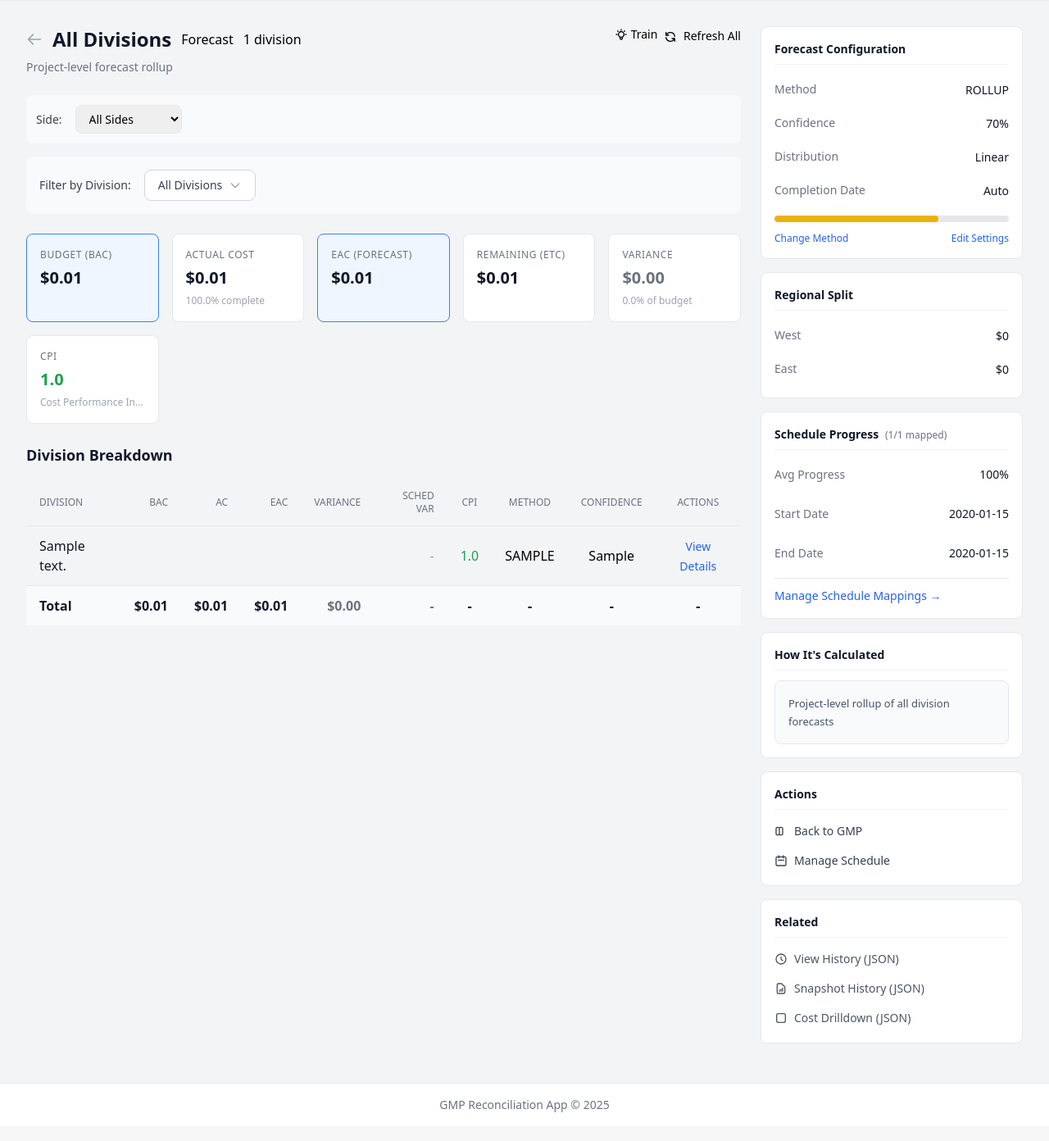
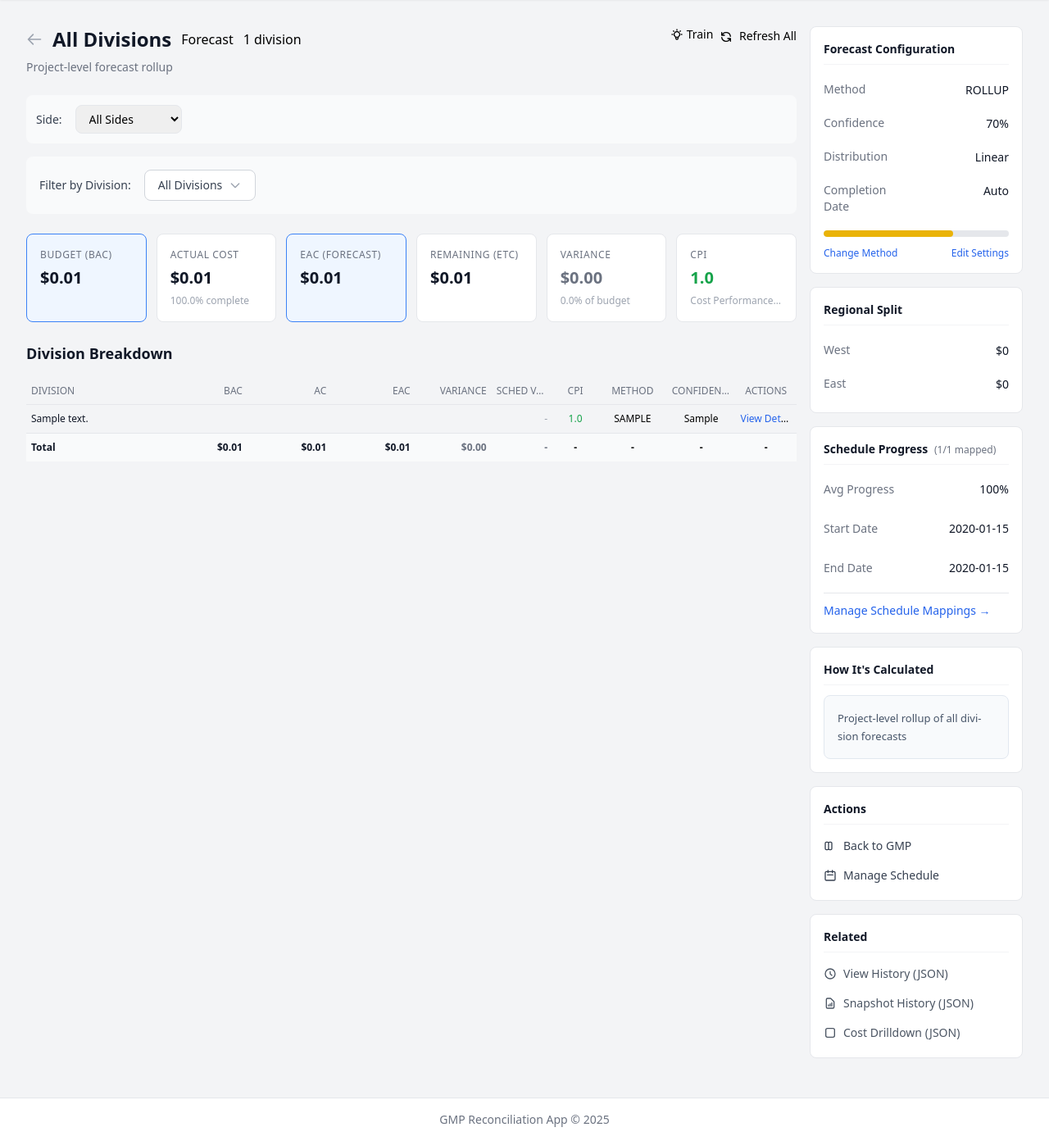
Before and after one commit to leogalvao/gmp-recon-app, a FastAPI app: page /forecast in a window 1280 px wide. Shown: the part 64-1456 px from the top of the page at 82% size. Before the commit the page ends 1421 px from the top, so only its background shows below. Run offline with FastAPI, Linux system fonts and the light colour scheme; tables that the repository leaves empty hold one stand-in row (values such as "Sample post"); some libraries are stand-ins or nearby versions.

Commit message:
fix: Adjust Forecast tab layout to eliminate horizontal scrolling
- Change main grid layout from fixed 320px sidebar to flexible 280px (260px at 1400px)
- Use minmax(0, 1fr) for main content to prevent overflow
- Reduce sidebar width constraints to allow flexible sizing
- Add responsive division breakdown table with fixed column widths
- Use table-layout: fixed with percentage-based column widths
- Reduce cell padding and font sizes for compactness
- Add responsive breakpoints at 1400px for smaller screens
- Add overflow containment rules for cards and main content area
- Optimize metric grid with smaller minimum width (140px vs 160px)
- Update period table with responsive font sizing

```diff
--- a/app/templates/forecast.html
+++ b/app/templates/forecast.html
@@ -8,9 +8,17 @@
     /* Layout */
     .forecast-layout {
         display: grid;
-        grid-template-columns: 1fr 320px;
-        gap: 1.5rem;
+        grid-template-columns: minmax(0, 1fr) 280px;
+        gap: 1rem;
         align-items: start;
+        max-width: 100%;
+        overflow: hidden;
+    }
+
+    @media (max-width: 1400px) {
+        .forecast-layout {
+            grid-template-columns: minmax(0, 1fr) 260px;
+        }
     }
 
     @media (max-width: 1200px) {
@@ -25,8 +33,8 @@
     /* Metric cards */
     .metric-grid {
         display: grid;
-        grid-template-columns: repeat(auto-fit, minmax(160px, 1fr));
-        gap: 1rem;
+        grid-template-columns: repeat(auto-fit, minmax(140px, 1fr));
+        gap: 0.75rem;
     }
 
     .metric-card {
@@ -303,14 +311,118 @@
     }
 
     .forecast-sidebar {
-        min-width: 280px;
-        max-width: 360px;
+        min-width: 0;
+        max-width: 100%;
+        width: 100%;
+    }
+
+    /* Division breakdown table - responsive */
+    .division-table-container {
+        width: 100%;
+        overflow-x: visible;
+    }
+
+    .division-table {
+        width: 100%;
+        table-layout: fixed;
+        border-collapse: collapse;
+        font-size: 0.8125rem;
+    }
+
+    .division-table th,
+    .division-table td {
+        padding: 0.625rem 0.5rem;
+        white-space: nowrap;
+        overflow: hidden;
+        text-overflow: ellipsis;
+    }
+
+    .division-table th:first-child,
+    .division-table td:first-child {
+        width: 18%;
+        min-width: 120px;
+        white-space: normal;
+        word-wrap: break-word;
+    }
+
+    .division-table th:nth-child(2),
+    .division-table td:nth-child(2),
+    .division-table th:nth-child(3),
+    .division-table td:nth-child(3),
+    .division-table th:nth-child(4),
+    .division-table td:nth-child(4) {
+        width: 11%;
+    }
+
+    .division-table th:nth-child(5),
+    .division-table td:nth-child(5) {
+        width: 10%;
+    }
+
+    .division-table th:nth-child(6),
+    .division-table td:nth-child(6) {
+        width: 8%;
+    }
+
+    .division-table th:nth-child(7),
+    .division-table td:nth-child(7) {
+        width: 6%;
+    }
+
+    .division-table th:nth-child(8),
+    .division-table td:nth-child(8),
+    .division-table th:nth-child(9),
+    .division-table td:nth-child(9) {
+        width: 9%;
+    }
+
+    .division-table th:nth-child(10),
+    .division-table td:nth-child(10) {
+        width: 8%;
+    }
+
+    @media (max-width: 1400px) {
+        .division-table {
+            font-size: 0.75rem;
+        }
+        .division-table th,
+        .division-table td {
+            padding: 0.5rem 0.375rem;
+        }
+    }
+
+    /* Ensure cards don't overflow */
+    .card {
+        max-width: 100%;
+        overflow: hidden;
+    }
+
+    /* Main content area containment */
+    .forecast-layout > .space-y-6 {
+        min-width: 0;
+        max-width: 100%;
     }
 
     /* Period scroll container */
     .period-scroll {
         max-height: 500px;
         overflow-y: auto;
+    }
+
+    /* Period table responsive */
+    .period-table {
+        width: 100%;
+        font-size: 0.8125rem;
+    }
+
+    @media (max-width: 1400px) {
+        .period-table {
+            font-size: 0.75rem;
+        }
+        .period-table th,
+        .period-table td {
+            padding: 8px 8px;
+        }
     }
 
     /* Loading state */
@@ -704,33 +816,33 @@
         {% if is_project_view and forecast.divisions is defined and forecast.divisions %}
         <div class="card">
             <h2 class="text-lg font-semibold text-gray-900 mb-4">Division Breakdown</h2>
-            <div class="overflow-x-auto">
-                <table class="min-w-full">
+            <div class="division-table-container">
+                <table class="division-table">
                     <thead>
                         <tr class="border-b">
-                            <th class="text-left py-3 px-4 text-xs font-medium text-gray-500 uppercase">Division</th>
-                            <th class="text-right py-3 px-4 text-xs font-medium text-gray-500 uppercase">BAC</th>
-                            <th class="text-right py-3 px-4 text-xs font-medium text-gray-500 uppercase">AC</th>
-                            <th class="text-right py-3 px-4 text-xs font-medium text-gray-500 uppercase">EAC</th>
-                            <th class="text-right py-3 px-4 text-xs font-medium text-gray-500 uppercase">Variance</th>
-                            <th class="text-right py-3 px-4 text-xs font-medium text-gray-500 uppercase">Sched Var</th>
-                            <th class="text-center py-3 px-4 text-xs font-medium text-gray-500 uppercase">CPI</th>
-                            <th class="text-center py-3 px-4 text-xs font-medium text-gray-500 uppercase">Method</th>
-                            <th class="text-center py-3 px-4 text-xs font-medium text-gray-500 uppercase">Confidence</th>
-                            <th class="text-center py-3 px-4 text-xs font-medium text-gray-500 uppercase">Actions</th>
+                            <th class="text-left text-xs font-medium text-gray-500 uppercase">Division</th>
+                            <th class="text-right text-xs font-medium text-gray-500 uppercase">BAC</th>
+                            <th class="text-right text-xs font-medium text-gray-500 uppercase">AC</th>
+                            <th class="text-right text-xs font-medium text-gray-500 uppercase">EAC</th>
+                            <th class="text-right text-xs font-medium text-gray-500 uppercase">Variance</th>
+                            <th class="text-right text-xs font-medium text-gray-500 uppercase">Sched Var</th>
+                            <th class="text-center text-xs font-medium text-gray-500 uppercase">CPI</th>
+                            <th class="text-center text-xs font-medium text-gray-500 uppercase">Method</th>
+                            <th class="text-center text-xs font-medium text-gray-500 uppercase">Confidence</th>
+                            <th class="text-center text-xs font-medium text-gray-500 uppercase">Actions</th>
                         </tr>
                     </thead>
                     <tbody>
                         {% for div in forecast.divisions %}
                         <tr class="border-b hover:bg-gray-50">
-                            <td class="py-3 px-4 font-medium text-gray-900">{{ div.gmp_division }}</td>
-                            <td class="py-3 px-4 text-right text-gray-700">{{ div.bac_display }}</td>
-                            <td class="py-3 px-4 text-right text-gray-700">{{ div.ac_display }}</td>
-                            <td class="py-3 px-4 text-right text-gray-700">{{ div.eac_display }}</td>
-                            <td class="py-3 px-4 text-right {% if div.var_cents > 0 %}text-green-600{% elif div.var_cents < 0 %}text-red-600{% else %}text-gray-500{% endif %}">
+                            <td class="font-medium text-gray-900" title="{{ div.gmp_division }}">{{ div.gmp_division }}</td>
+                            <td class="text-right text-gray-700">{{ div.bac_display }}</td>
+                            <td class="text-right text-gray-700">{{ div.ac_display }}</td>
+                            <td class="text-right text-gray-700">{{ div.eac_display }}</td>
+                            <td class="text-right {% if div.var_cents > 0 %}text-green-600{% elif div.var_cents < 0 %}text-red-600{% else %}text-gray-500{% endif %}">
                                 {{ div.var_display }}
                             </td>
-                            <td class="py-3 px-4 text-right">
+                            <td class="text-right">
                                 {% if div.schedule_expected and div.schedule_expected > 0 %}
                                 <span class="cursor-pointer hover:underline {% if div.schedule_variance_status == 'over' %}text-red-600{% elif div.schedule_variance_status == 'under' %}text-green-600{% else %}text-gray-500{% endif %}"
                                       onclick="event.stopPropagation(); showScheduleVarianceDrilldown('{{ div.gmp_division }}', this)"
@@ -739,20 +851,20 @@
                                 </span>
                                 {% else %}<span class="text-gray-400">-</span>{% endif %}
                             </td>
-                            <td class="py-3 px-4 text-center {% if div.cpi and div.cpi >= 1 %}text-green-600{% elif div.cpi %}text-red-600{% endif %}">
+                            <td class="text-center {% if div.cpi and div.cpi >= 1 %}text-green-600{% elif div.cpi %}text-red-600{% endif %}">
                                 {{ div.cpi if div.cpi else '-' }}
                             </td>
-                            <td class="py-3 px-4 text-center">
-                                <span class="badge badge-blue">{{ div.method | upper }}</span>
+                            <td class="text-center">
+                                <span class="badge badge-blue text-xs">{{ div.method | upper }}</span>
                             </td>
-                            <td class="py-3 px-4 text-center">
-                                <span class="badge {% if div.confidence_band == 'high' %}badge-green{% elif div.confidence_band == 'medium' %}badge-yellow{% else %}badge-red{% endif %}">
+                            <td class="text-center">
+                                <span class="badge text-xs {% if div.confidence_band == 'high' %}badge-green{% elif div.confidence_band == 'medium' %}badge-yellow{% else %}badge-red{% endif %}">
                                     {{ div.confidence_band | capitalize if div.confidence_band else '-' }}
                                 </span>
                             </td>
-                            <td class="py-3 px-4 text-center">
+                            <td class="text-center">
                                 <a href="/gmp/{{ div.gmp_division | urlencode }}/forecast{% if side_filter %}?side={{ side_filter }}{% endif %}"
-                                   class="text-blue-600 hover:text-blue-800 text-sm font-medium">
+                                   class="text-blue-600 hover:text-blue-800 text-xs font-medium">
                                     View Details
                                 </a>
                             </td>
@@ -761,22 +873,22 @@
                     </tbody>
                     <tfoot>
                         <tr class="bg-gray-50 font-semibold">
-                            <td class="py-3 px-4 text-gray-900">Total</td>
-                            <td class="py-3 px-4 text-right text-gray-900">{{ forecast.bac_display }}</td>
-                            <td class="py-3 px-4 text-right text-gray-900">{{ forecast.ac_display }}</td>
-                            <td class="py-3 px-4 text-right text-gray-900">{{ forecast.eac_display }}</td>
-                            <td class="py-3 px-4 text-right {% if forecast.var_cents > 0 %}text-green-600{% elif forecast.var_cents < 0 %}text-red-600{% else %}text-gray-500{% endif %}">
+                            <td class="text-gray-900">Total</td>
+                            <td class="text-right text-gray-900">{{ forecast.bac_display }}</td>
+                            <td class="text-right text-gray-900">{{ forecast.ac_display }}</td>
+                            <td class="text-right text-gray-900">{{ forecast.eac_display }}</td>
+                            <td class="text-right {% if forecast.var_cents > 0 %}text-green-600{% elif forecast.var_cents < 0 %}text-red-600{% else %}text-gray-500{% endif %}">
                                 {{ forecast.var_display }}
                             </td>
-                            <td class="py-3 px-4 text-right {% if forecast.schedule_variance_status == 'over' %}text-red-600{% elif forecast.schedule_variance_status == 'under' %}text-green-600{% else %}text-gray-500{% endif %}">
+                            <td class="text-right {% if forecast.schedule_variance_status == 'over' %}text-red-600{% elif forecast.schedule_variance_status == 'under' %}text-green-600{% else %}text-gray-500{% endif %}">
                                 {% if forecast.schedule_expected and forecast.schedule_expected > 0 %}
                                 {% if forecast.schedule_variance >= 0 %}+{% endif %}{{ '{:.1f}'.format(forecast.schedule_variance_pct) }}%
                                 {% else %}-{% endif %}
                             </td>
-                            <td class="py-3 px-4 text-center">-</td>
-                            <td class="py-3 px-4 text-center">-</td>
-                            <td class="py-3 px-4 text-center">-</td>
-                            <td class="py-3 px-4 text-center">-</td>
+                            <td class="text-center">-</td>
+                            <td class="text-center">-</td>
+                            <td class="text-center">-</td>
+                            <td class="text-center">-</td>
                         </tr>
                     </tfoot>
                 </table>
```
